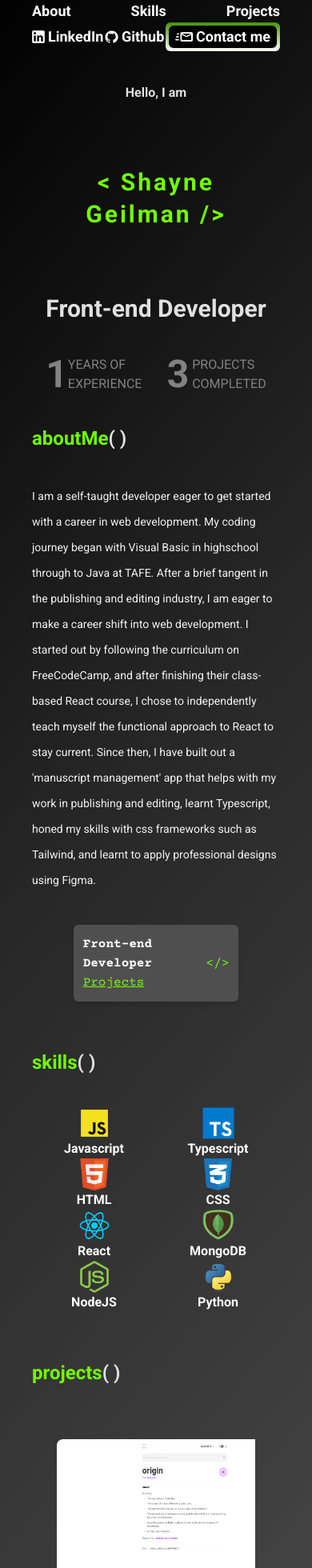
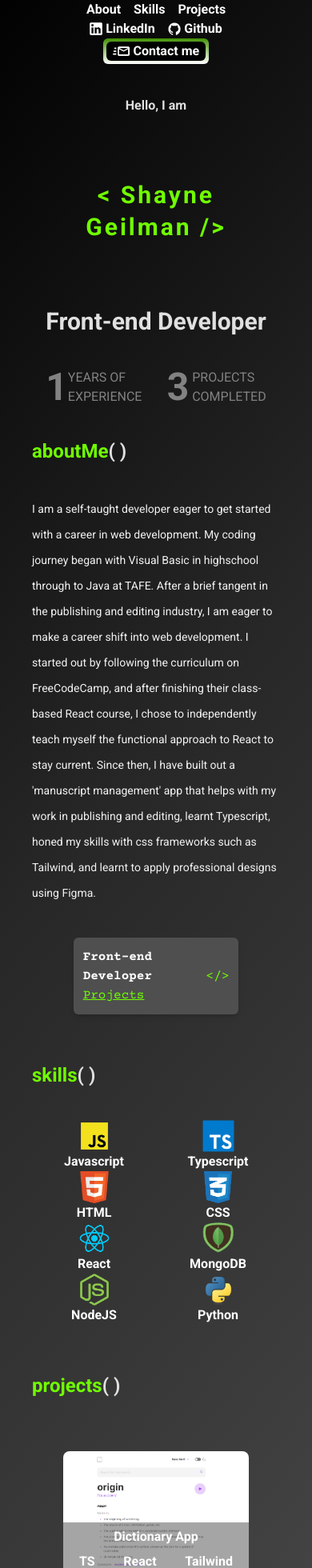
Before and after one commit to ShayneJG/Portfolio, a React (Vite) app: page / in a window 390 px wide. Shown: the part 40-2000 px from the top of the page at 80% size. Built offline with nearby package versions, Linux system fonts and the light colour scheme.

Commit message:
styling touchups

```diff
--- a/src/components/header.tsx
+++ b/src/components/header.tsx
@@ -10,24 +10,24 @@ function Header() {
       </div>
       <nav
         id="navbar"
-        className="flex justify-between w-full lg:w-1/3 lg:justify-center text-white text-lg font-bold "
+        className="flex justify-center sm:justify-between w-full lg:w-1/3 lg:justify-center text-white text-md md:text-lg font-bold "
       >
-        <a className="hover:text-[#70FF00] lg:mx-5" href="#about">
+        <a className="hover:text-[#70FF00] mx-2 lg:mx-5" href="#about">
           About
         </a>
-        <a className="hover:text-[#70FF00] lg:mx-5" href="#skills">
+        <a className="hover:text-[#70FF00] mx-2 lg:mx-5" href="#skills">
           Skills
         </a>
-        <a className="hover:text-[#70FF00] lg:mx-5" href="#projects">
+        <a className="hover:text-[#70FF00] mx-2 lg:mx-5" href="#projects">
           Projects
         </a>
       </nav>
       <div
         id="socials"
-        className="flex w-full lg:w-1/3 justify-between lg:justify-end text-white text-lg font-bold flex-wrap  items-center "
+        className="flex w-full lg:w-1/3 justify-center sm:justify-between lg:justify-end text-white text-md md:text-lg font-bold flex-wrap  items-center "
       >
         <a
-          className="flex items-center hover:text-[#70FF00] lg:mx-5"
+          className="flex items-center hover:text-[#70FF00] mx-2 lg:mx-5"
           href="https://www.linkedin.com/in/shayne-geilman-b0731a96/"
           target="_blank"
         >
@@ -39,7 +39,7 @@ function Header() {
           LinkedIn
         </a>
         <a
-          className="flex items-center hover:text-[#70FF00] lg:mx-5"
+          className="flex items-center hover:text-[#70FF00] mx-2 lg:mx-5"
           href="https://github.com/ShayneJG"
           target="_blank"
         >
--- a/src/components/projects.tsx
+++ b/src/components/projects.tsx
@@ -48,9 +48,6 @@ function Projects() {
 
       <div className="flex w-4/5 mx-auto items-center h-full">
         <AliceCarousel
-          autoHeight
-          disableButtonsControls
-          autoWidth
           mouseTracking
           responsive={responsive}
           items={projects.map((i) => {
@@ -68,7 +65,7 @@ interface ItemProps {
 
 function Item({ details }: ItemProps) {
   return (
-    <div className="relative h-52 w-80 hover:border hover:border-[#70FF00] hover:rounded-lg group ">
+    <div className="relative mx-2 rounded-lg hover:border hover:border-[#70FF00]  hover:rounded-lg group ">
       <a href={details.URL} target="_blank">
         <img
           className="rounded-lg h-full w-full group-hover:opacity-50"
@@ -79,8 +76,8 @@ function Item({ details }: ItemProps) {
           alt="popout img"
           className="hidden group-hover:block absolute top-0 left-0 right-0 bottom-0 m-auto h-1/4"
         />
-        <span className="absolute bottom-0 text-white font-bold bg-[#4C4C4CA8]/50 w-full text-center group-hover:opacity-50">
-          <p>{details.description}</p>
+        <span className="absolute bottom-0 text-white font-bold bg-[#4C4C4CA8]/50 w-full py-2 rounded-b-lg text-center group-hover:opacity-50">
+          <p className="pb-3 ">{details.description}</p>
           <div className="flex justify-between mx-5">
             {details.tools.map((tool) => {
               return <p key={tool}>{tool}</p>;
```
Also changed, not shown: src/assets/shaynejg.github.io_Dictionary-App-TS-React_.png.
